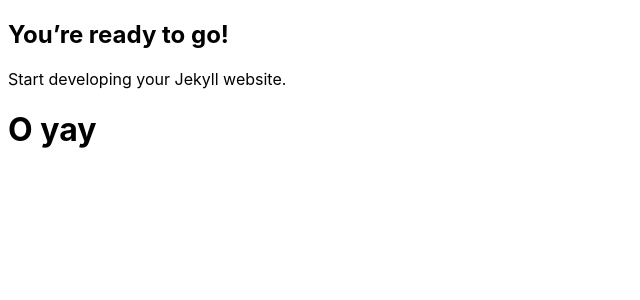
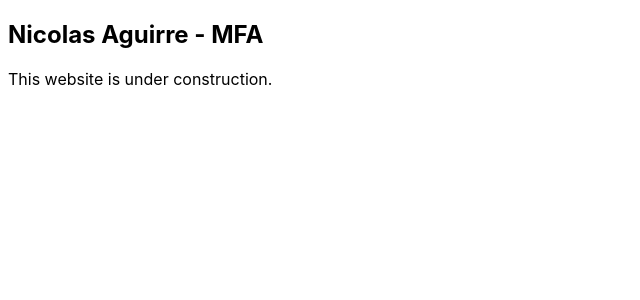
Before and after one commit to nicnosis/viznosis, a Jekyll site: the page built from index.md, in a window 1280 px wide. Shown: the top 300 px of the page, without its empty margins (0-640 px from the left). Built offline with Jekyll 4.4.1, drawn with Linux system fonts in a browser that asks for light colours.

Commit message:
things change.

```diff
--- a/docs/CNAME
+++ /dev/null
@@ -1 +0,0 @@
-viznosis.com
--- a/index.md
+++ b/index.md
@@ -1,10 +1,8 @@
 ---
 layout: default
-title: "Happy Jekylling!"
+title: "Nicolas Aguirre"
 ---
 
-## You're ready to go!
+## Nicolas Aguirre - MFA
 
-Start developing your Jekyll website.
-
-# O yay
+This website is under construction.
```
Also changed, not shown: docs/index.html (+3 -4 lines).
